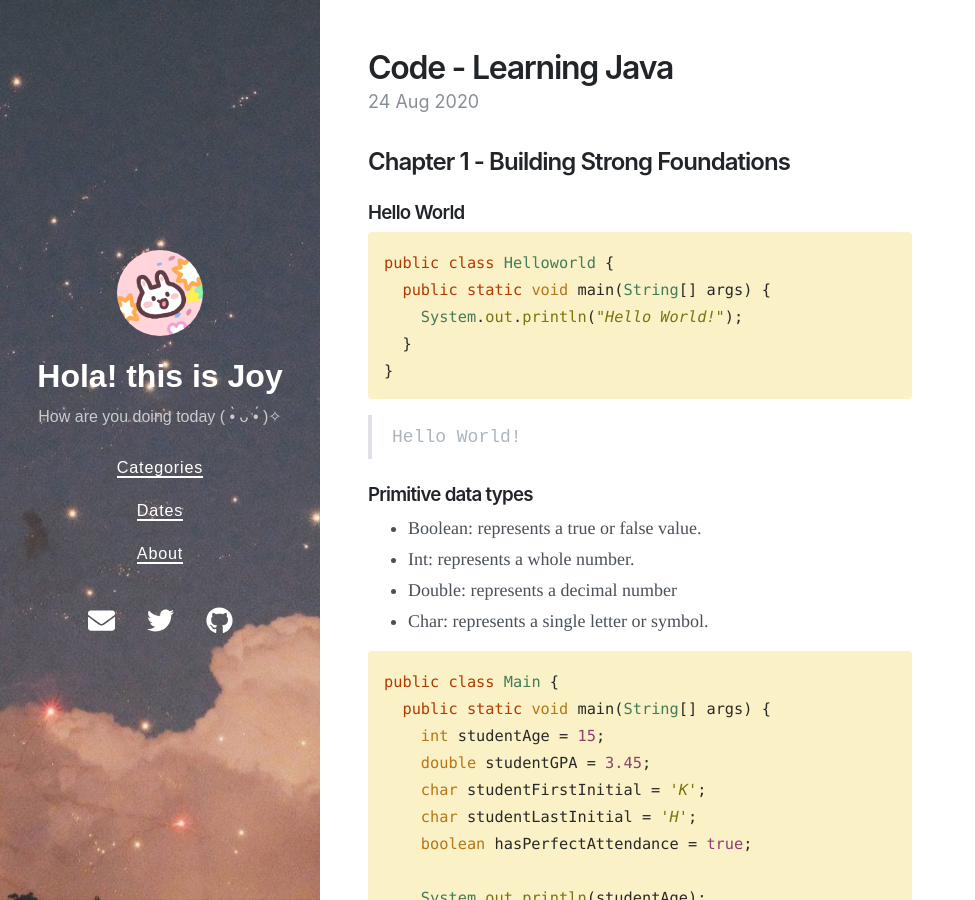
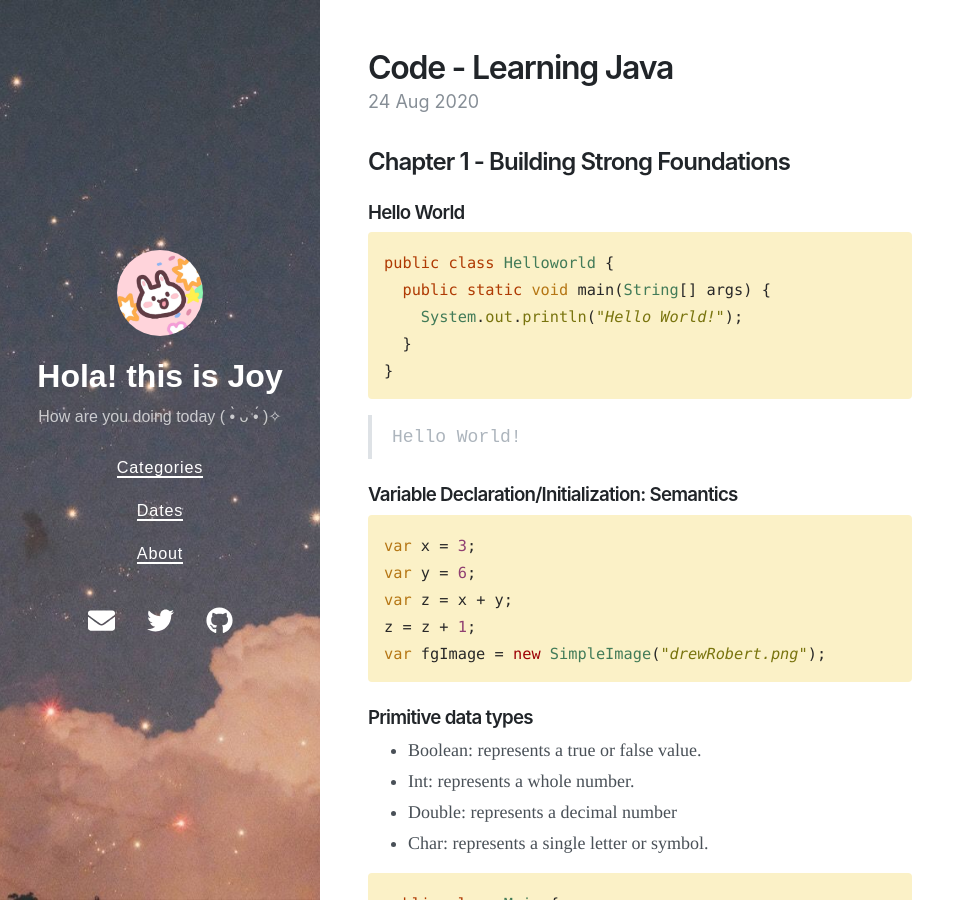
Before and after one commit to Joy3Luo/mathnotes, a Jekyll site: the page built from _posts/2020-08-24-java1.md, in a window 1280 px wide and 900 px high. Shown: the whole window, without its empty margins (0-975 px from the left). Built offline with Jekyll 4.4.1, drawn with Linux system fonts in a browser that asks for light colours; nearby versions of some CDN libraries.

Commit message:
Update 2020-08-24-java1.md

````diff
--- a/_posts/2020-08-24-java1.md
+++ b/_posts/2020-08-24-java1.md
@@ -26,6 +26,16 @@ public class Helloworld {
 }
 ```
 ><font face="Courier New">Hello World!</font>
+
+
+### Variable Declaration/Initialization: Semantics
+```java
+var x = 3;
+var y = 6;
+var z = x + y;
+z = z + 1;
+var fgImage = new SimpleImage("drewRobert.png");
+```
 
 ### Primitive data types
 - Boolean: represents a true or false value.
````
